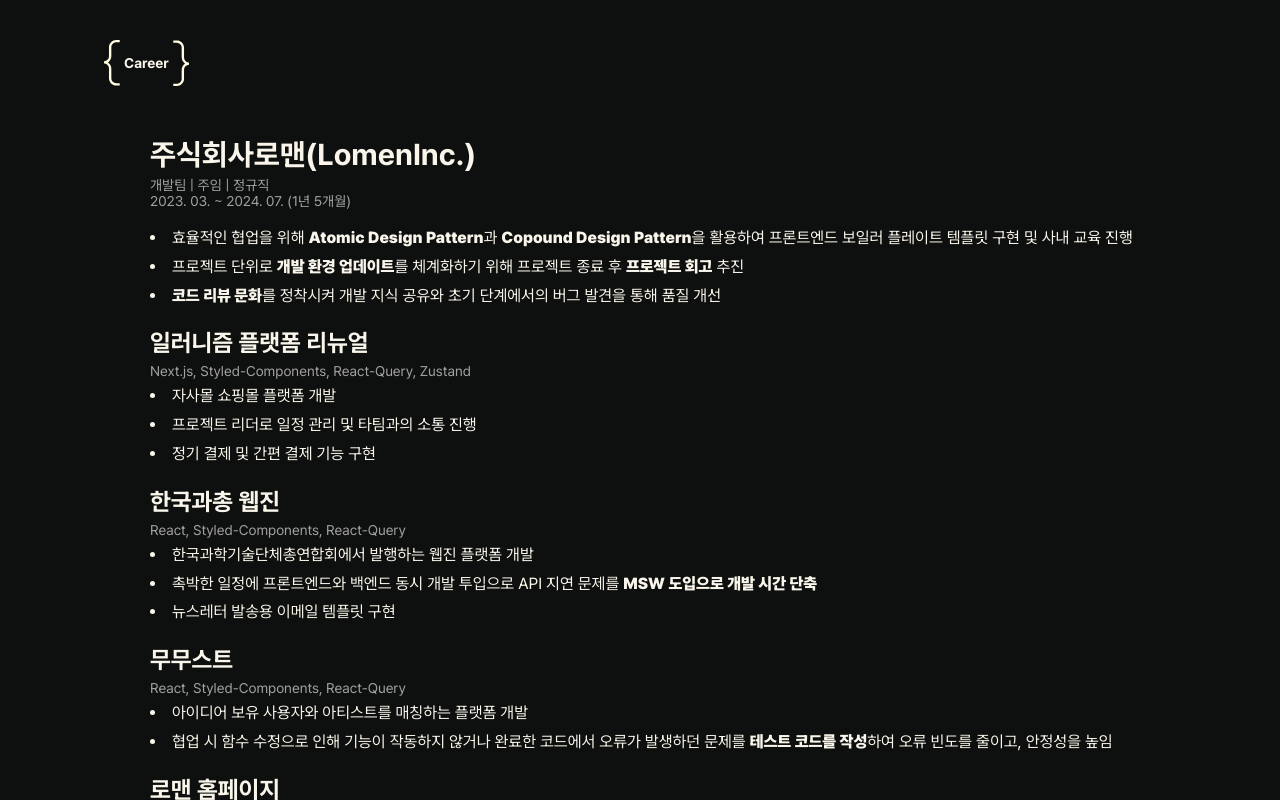
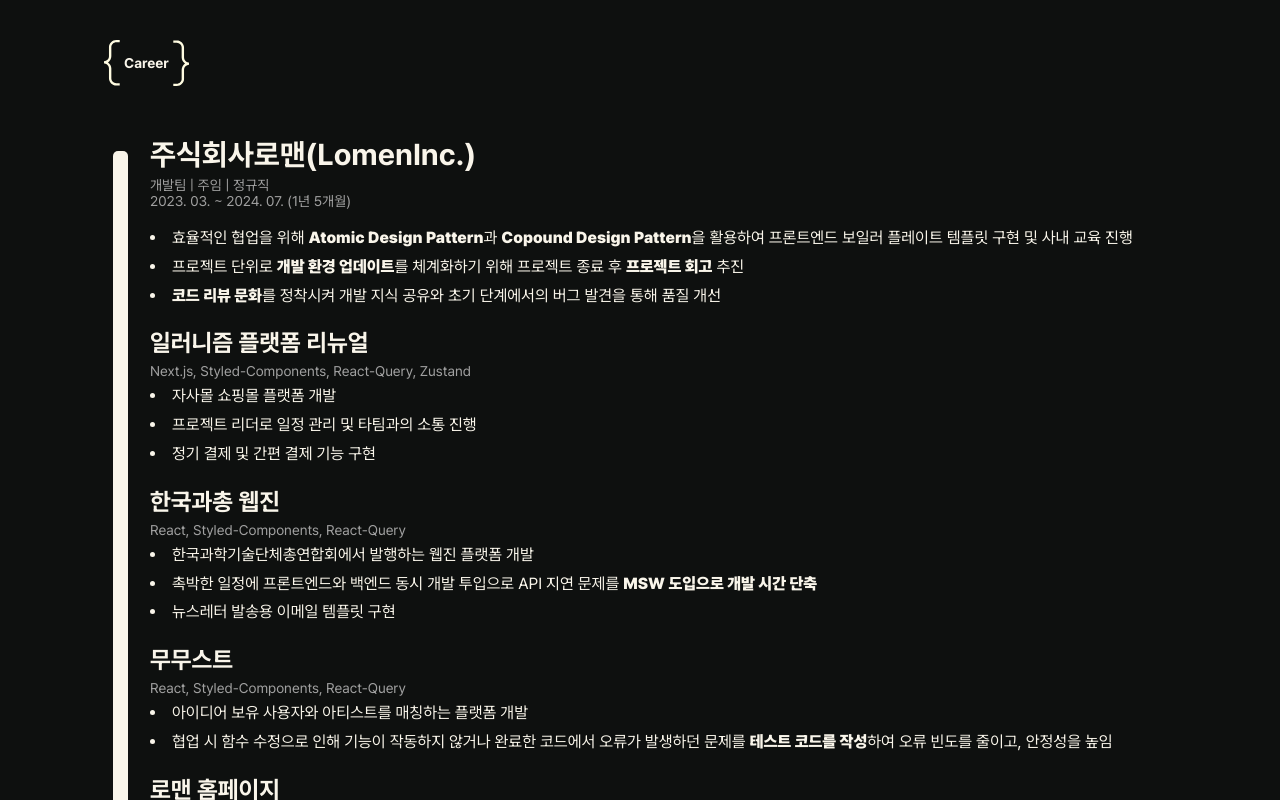
Before and after one commit to SeoJaeWan/intro, a Next.js app: page /experience in a window 1280 px wide. Shown: the part 820-1620 px from the top of the page. Built offline with nearby package versions, Linux system fonts and the light colour scheme.

Commit message:
feat: career animation

```diff
--- a/src/components/atoms/experience/careerItem/careerItem.style.ts
+++ b/src/components/atoms/experience/careerItem/careerItem.style.ts
@@ -1,12 +1,4 @@
 import styled from 'styled-components';
-
-const Indecator = styled.div`
-  width: 50px;
-`;
-
-const Content = styled.div`
-  flex: 1;
-`;
 
 const Title = styled.h3`
   font-size: ${(props) => props.theme.font(30)};
@@ -53,13 +45,47 @@
   }
 `;
 
+const Indicator = styled.div`
+  position: absolute;
+  top: 15px;
+  left: 12.5px;
+
+  display: block;
+
+  width: 15px;
+  height: 0%;
+  background-color: ${(props) => props.theme.color.line};
+
+  border-radius: 5px;
+
+  transition: all 2.5s;
+
+  &::before {
+    content: '';
+
+    position: absolute;
+    bottom: 0px;
+    left: 0px;
+
+    width: 15px;
+    height: 15px;
+
+    background-color: ${(props) => props.theme.color.line};
+    border-radius: 5px;
+
+    transition: all 1s 2.5s;
+  }
+`;
+
 const Container = styled.article`
-  display: flex;
+  width: 100%;
+  height: auto;
 
-  width: 100%;
   margin-top: 50px;
   opacity: 0;
   transition: all 0.5s;
+
+  padding-left: 50px;
 
   & * {
     opacity: 0;
@@ -71,17 +97,24 @@
     & * {
       opacity: 1;
     }
+
+    ${Indicator} {
+      height: 100%;
+
+      &::before {
+        width: 45px;
+      }
+    }
   }
 `;
 
 const CareerItemStyle = {
   Container,
-  Indecator,
-  Content,
   Title,
   PositionAndPeriod,
   ContentsList,
   ContentItem,
+  Indicator,
 };
 
 export default CareerItemStyle;
--- a/src/components/atoms/experience/careerItem/index.tsx
+++ b/src/components/atoms/experience/careerItem/index.tsx
@@ -14,8 +14,7 @@
 
   return (
     <CareerItemStyle.Container ref={itemRef}>
-      <CareerItemStyle.Indecator />
-      <CareerItemStyle.Content>
+      <CareerItemStyle.Indicator />
       <CareerItemStyle.Title>{career.title}</CareerItemStyle.Title>
       <CareerItemStyle.PositionAndPeriod>
         {career.position}
@@ -43,7 +42,6 @@
           </CareerItemStyle.ContentItem>
         ))}
       </CareerItemStyle.ContentsList>
-      </CareerItemStyle.Content>
     </CareerItemStyle.Container>
   );
 };
--- a/src/components/atoms/experience/portfolioItem/index.tsx
+++ b/src/components/atoms/experience/portfolioItem/index.tsx
@@ -91,6 +91,7 @@
 
     return () => {
       window.removeEventListener('resize', resizeObserver);
+      clearInterval(fixedViewRef.current);
     };
   }, []);
 
--- a/src/components/molecules/experience/careerList/careerList.json
+++ b/src/components/molecules/experience/careerList/careerList.json
@@ -43,7 +43,7 @@
           "stack": "Next.js, Styled-Components, React-Hook-Form, React-Query",
           "descriptions": [
             "자사 소개 홈페이지의 모바일 페이지 개발",
-            "SEO를 고려하여 React에서 Next.js 마이그레이션 및 검색 상단 노출을 위해 <a href='https://bum-developer.tistory.com/entry/%ED%8F%AC%EA%B4%84-%EA%B2%80%EC%83%89%EC%96%B4%EB%A1%9C-%ED%99%88%ED%8E%98%EC%9D%B4%EC%A7%80-%EB%85%B8%EC%B6%9C%EC%8B%9C%ED%82%A4%EA%B8%B0' target='_blank'>meta tag 관리</a>"
+            "SEO를 고려하여 React에서 Next.js 마이그레이션 및 검색 상단 노출을 위해 <a class='select' data-text='meta tag 관리' href='https://bum-developer.tistory.com/entry/%ED%8F%AC%EA%B4%84-%EA%B2%80%EC%83%89%EC%96%B4%EB%A1%9C-%ED%99%88%ED%8E%98%EC%9D%B4%EC%A7%80-%EB%85%B8%EC%B6%9C%EC%8B%9C%ED%82%A4%EA%B8%B0' target='_blank'>meta tag 관리</a>"
           ]
         }
       ]
--- a/src/components/molecules/experience/portfolioList/portfolioList.json
+++ b/src/components/molecules/experience/portfolioList/portfolioList.json
@@ -50,7 +50,7 @@
           "label": "service"
         }
       ],
-      "description": "<p>실시간으로 동료들과 함꼐 노동요 재생목록을 만드고 재생시킬 수 있는 서비스입니다.</p><p>복잡한 과정 없이 유튜브 동영상 링크를 통해 간단하게 재생 목록을 추가할 수 있습니다.</p><p>또한, 반복 재생 및 재생 목록 셔플 기능을 제공하여 다양한 방식으로 음악을 즐길 수 있습니다.</p><ul><li>Youtube Iframe API를 활용한 영상 링크를 통해 재생 목록 생성 및 재생 기능 구현</li><li><a href='https://bum-developer.tistory.com/entry/Docker-%EB%B0%B0%ED%8F%AC-%EC%B5%9C%EC%A0%81%ED%99%94' target='_blank'>Docker 이미지 최적화</a>를 통해 배포 이미지 용량을 4.6GB에서 300MB로 감소</li><li><a href='https://bum-developer.tistory.com/entry/Nginx-HTTPS' target='_blank'>HTTPS 배포</a>를 완료한 후, Progressive Web App(PWA) 기술을 활용해 웹앱 형태로도 서비스 제공</li></ul>"
+      "description": "<p>실시간으로 동료들과 함꼐 노동요 재생목록을 만드고 재생시킬 수 있는 서비스입니다.</p><p>복잡한 과정 없이 유튜브 동영상 링크를 통해 간단하게 재생 목록을 추가할 수 있습니다.</p><p>또한, 반복 재생 및 재생 목록 셔플 기능을 제공하여 다양한 방식으로 음악을 즐길 수 있습니다.</p><ul><li>Youtube Iframe API를 활용한 영상 링크를 통해 재생 목록 생성 및 재생 기능 구현</li><li><a class='select' data-text='Docker 이미지 최적화' href='https://bum-developer.tistory.com/entry/Docker-%EB%B0%B0%ED%8F%AC-%EC%B5%9C%EC%A0%81%ED%99%94' target='_blank'>Docker 이미지 최적화</a>를 통해 배포 이미지 용량을 4.6GB에서 300MB로 감소</li><li><a class='select' data-text='HTTPS 배포' href='https://bum-developer.tistory.com/entry/Nginx-HTTPS' target='_blank'>HTTPS 배포</a>를 완료한 후, Progressive Web App(PWA) 기술을 활용해 웹앱 형태로도 서비스 제공</li></ul>"
     },
     {
       "id": 2,
--- a/src/style/global/index.ts
+++ b/src/style/global/index.ts
@@ -1,4 +1,17 @@
+import { keyframes } from 'styled-components';
 import * as styled from 'styled-components';
+
+const textColor = keyframes`
+  0% {
+    background-position: right;
+
+  }
+
+  100% {
+    background-position: left;
+
+  }
+`;
 
 const Global = styled.createGlobalStyle`
   html,
@@ -66,9 +79,20 @@
     overflow: hidden;
   }
 
-  .fixed {
-    overflow: hidden;
-    touch-action: none;
+  .select {
+    position: relative;
+
+    display: inline-block;
+
+    color: transparent;
+
+    background: url('assets/images/common/background.png'); /* 배경 그라데이션 */
+    background-size: 300% 100%; /* 너비를 0으로 설정, 높이는 100% */
+    background-repeat: no-repeat;
+    background-position: right;
+    -webkit-background-clip: text;
+
+    animation: ${textColor} 5s cubic-bezier(1, 0, 0, 1) infinite;
   }
 `;
 
```
Also changed, not shown: public/assets/images/common/background.png (added), 1 other file (tests, documents, lock files or other folders). Lines whose indentation alone changed are shown as unchanged.
